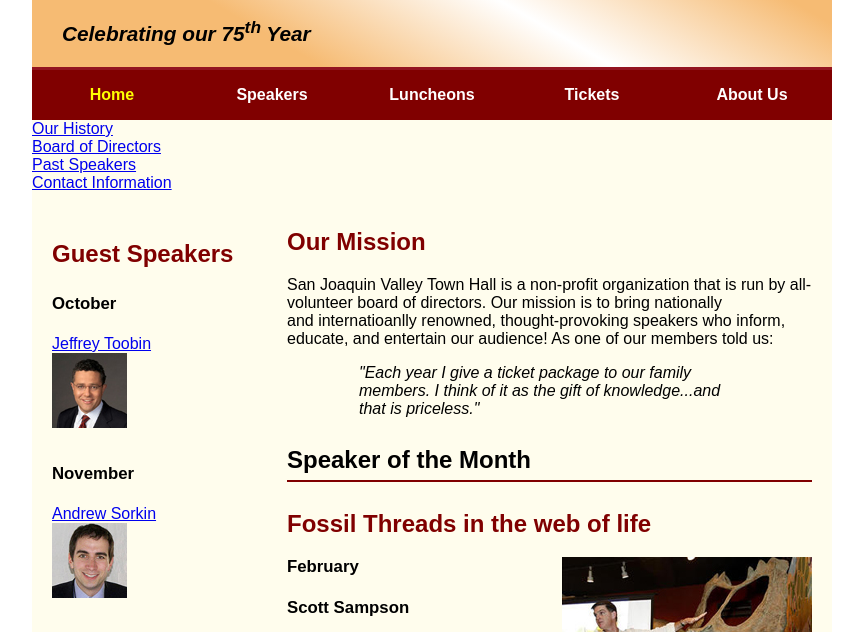
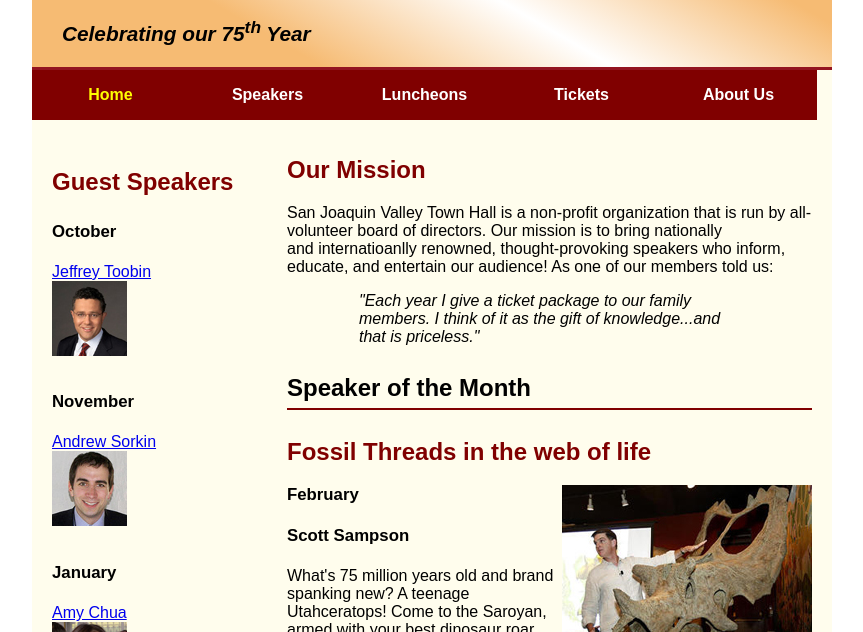
Before and after one commit to morganhah99/A13, a plain HTML site: page town_hall/index.html in a window 1280 px wide. Shown: the part 144-776 px from the top of the page, without its empty margins (208-1071 px from the left). Drawn offline with Linux system fonts and the light colour scheme.

Commit message:
3rd commit

```diff
--- a/town_hall/index.html
+++ b/town_hall/index.html
@@ -13,20 +13,22 @@
 			<h2>San Joaquin Valley Town Hall</h2>
 			<h3>Celebrating our <span class="shadow">75<sup>th</sup></span> Year</h3>
 		</header>
-		<ul id = "nav_menu">
-			<div>
-			<li id ="list"><a href = "index.html" id = "current">Home</a></li>
-			<li id ="list"><a href = "index.html" id = "link">Speakers</a></li>
-			<li id ="list"><a href = "index.html" id = "link">Luncheons</a></li>
-			<li id ="list"><a href = "index.html" id = "link">Tickets</a></li>
-			<ul id = "nav_menu"><li id ="list"><a href = "index.html" id = "link">About Us</a></li>
-				<li><a href = "index.html">Our History</a></li>
-				<li><a href = "index.html">Board of Directors</a></li>
-				<li><a href = "index.html">Past Speakers</a></li>
-				<li><a href = "index.html">Contact Information</a></li>
+		<nav id = "nav_menu">
+			<ul>
+				<li><a href = "index.html" class = "current">Home</a></li>
+				<li><a href = "#">Speakers</a></li>
+				<li><a href = "#">Luncheons</a></li>
+				<li><a href = "#">Tickets</a></li>
+				<li><a href = "#">About Us</a>
+					<ul>
+						<li><a href = "#">Our History</a></li>
+						<li><a href = "#">Board of Directors</a></li>
+						<li><a href = "#">Past Speakers</a></li>
+						<li><a href = "#">Contact Information</a></li>
+					</ul>
+				</li>
 			</ul>
-		</ul>
-			</div>
+		</nav>
 		<main>
 
 			<section><h2 id="red">Our Mission</h2>
@@ -42,8 +44,8 @@
 			<p>
 			What's 75 million years old and brand spanking new? A teenage Utahceratops! Come to the Saroyan, armed with your best dinosaur roar, when Scott Sampson,
 			Researcher Curator at Utah Museum of Natural History, steps to the podium. Sampson's research has focused on the ecology and evolution of late Cretaceous dinosaurs
-			and he has conducted fieldwork in a number of countries in Africa.
-			<a href="speakers/sampson.html">Read more.</a> Or meet us there !
+			and he has conducted fieldwork in a number of countries in Africa.<br>
+			<a href="speakers/sampson.html">Read more</a>&nbsp; &nbsp; &nbsp;<a href="media/sampson.swf">Or play video</a>
 			</p>
 			</article>
 			<h2 id="red">Our Ticket Packages</h2>
--- a/town_hall/styles/main.css
+++ b/town_hall/styles/main.css
@@ -137,15 +137,9 @@ a:focus{
 #red{
 	color: #800000;
 }
-#nav_menu{
-	list-style: none;
-	margin: 0;
-	padding: 0;
-	position: relative;
-}
 #nav_menu ul{
 	position: relative;
-	list-style: none;
+	list-style-type: none;
 	margin: 0;
 	padding: 0;
 }
@@ -154,26 +148,32 @@ a:focus{
 	position: absolute;
 	top: 100%;
 }
+#nav_menu ul li{
+	float: left;
+
+}
 #nav_menu ul li:hover > ul{
 	display: block;
 }
 #nav_menu ul ul li{
 	float: none;
 }
-#list{
-	float: left;
- 	width: 160px;
-        text-align: center;
-        padding-top: 1em;
-        padding-bottom: 1em;
+#nav_menu > ul::after{
+	content: "";
+	display: block;
+	clear: both;
+}
+#nav_menu ul li a{
+	display: block;
+	width: 125px;
+	text-align: center;
+	padding: 1em 1em;
+	text-decoration: none;
 	background-color: #800000;
-}
-#link{
-	text-decoration: none;
 	color: white;
 	font-weight: bold;
 }
-#current{
+#nav_menu ul li a.current{
 	color: yellow;
 	text-decoration: none;
 	font-weight: bold;
--- a/town_hall/styles/speaker.css
+++ b/town_hall/styles/speaker.css
@@ -139,3 +139,45 @@ a:focus{
 #red{
 	color: #800000;
 }
+
+#nav_menu ul{
+        position: relative;
+        list-style-type: none;
+        margin: 0;
+        padding: 0;
+}
+#nav_menu ul ul{
+        display: none;
+        position: absolute;
+        top: 100%;
+}
+#nav_menu ul li{
+        float: left;
+
+}
+#nav_menu ul li:hover > ul{
+        display: block;
+}
+#nav_menu ul ul li{
+        float: none;
+}
+#nav_menu > ul::after{
+        content: "";
+        display: block;
+        clear: both;
+}
+#nav_menu ul li a{
+        display: block;
+        width: 125px;
+        text-align: center;
+        padding: 1em 1em;
+	text-decoration: none;
+	background-color: #800000;
+	color: white;
+	font-weight: bold;
+}
+#current{
+	color: yellow;
+	text-decoration: none;
+	font-weight: bold;
+}
```
Also changed, not shown: town_hall/speakers/sampson.html (+16 -2 lines), 1 other file.
